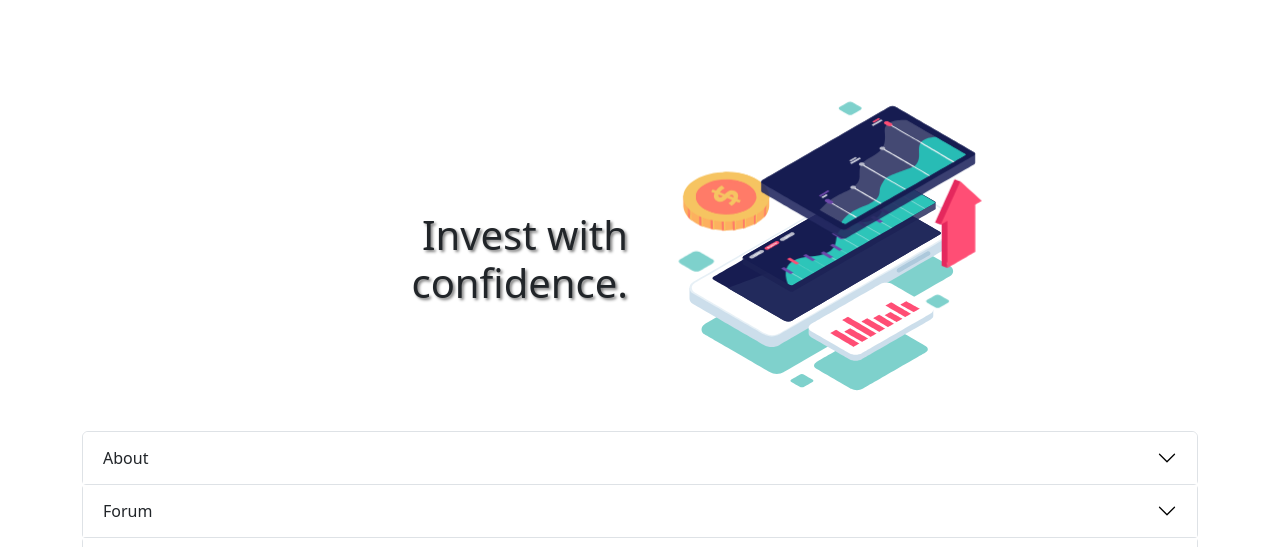
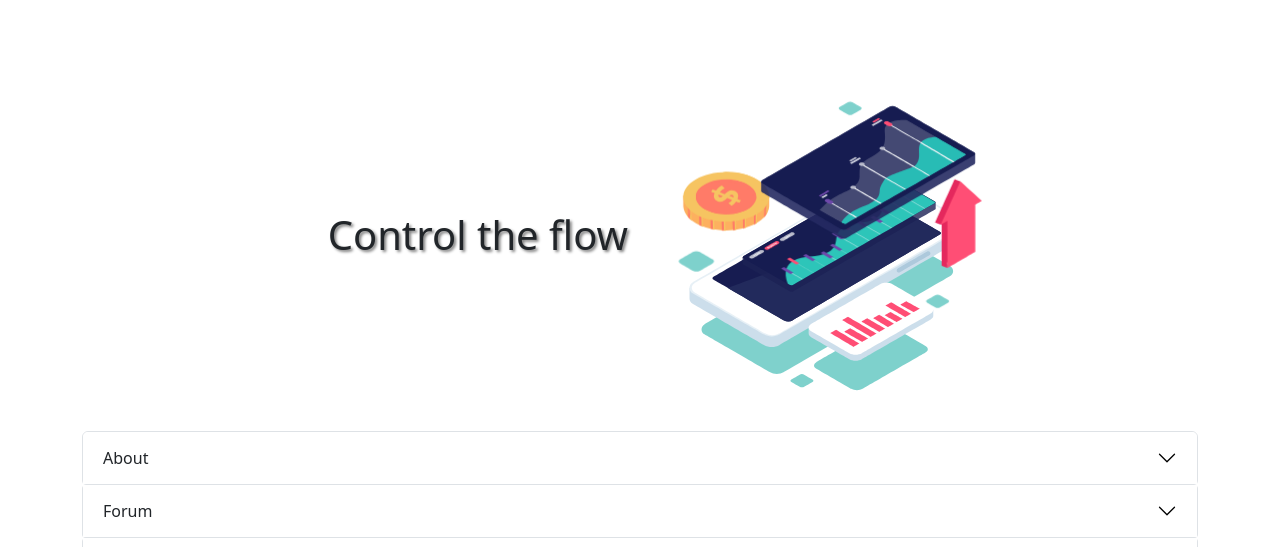
Before and after one commit to surtarso/stonks, a Django app: template stonks-project/mainapp/templates/mainapp/home.html in a window 1280 px wide. Shown: the part 56-603 px from the top of the page. Run offline with Django 3.2, Linux system fonts and the light colour scheme; the template is opened without the code that fills it, so the values that code supplies are empty; some libraries are stand-ins or nearby versions.

Commit message:
changed headline

```diff
--- a/stonks-project/mainapp/templates/mainapp/home.html
+++ b/stonks-project/mainapp/templates/mainapp/home.html
@@ -16,7 +16,7 @@ Stonks! - Home
   <!-- titulo principal da pagina -->
     <div class="row row-cols-3 row-cols-md-3 home-row">
       <div class="col home-col">
-      <h1 class="home-title">Invest with confidence.</h1>
+      <h1 class="home-title">Control the flow</h1>
       </div>
       <div class="col">
       <lottie-player src="{% static 'mainapp/images/logo.json' %}"  background="transparent"  speed="1" loop  autoplay></lottie-player>
```
